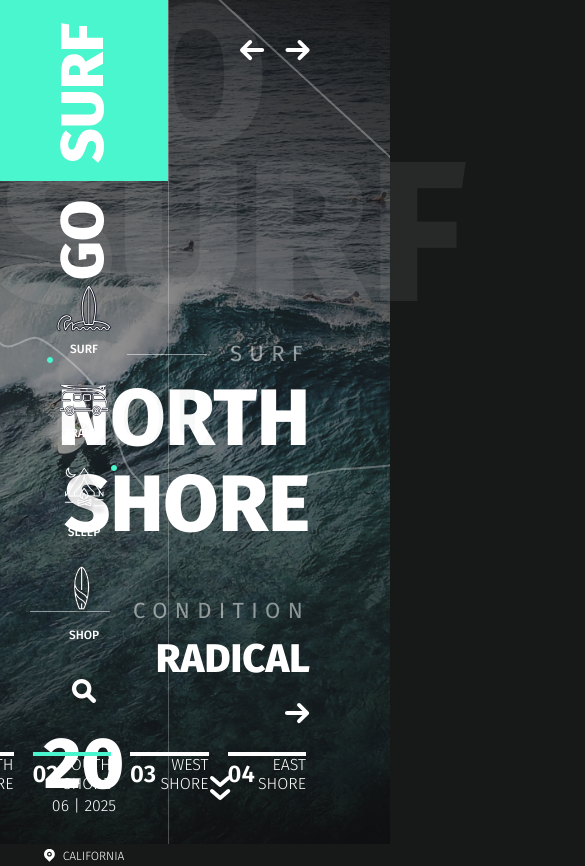
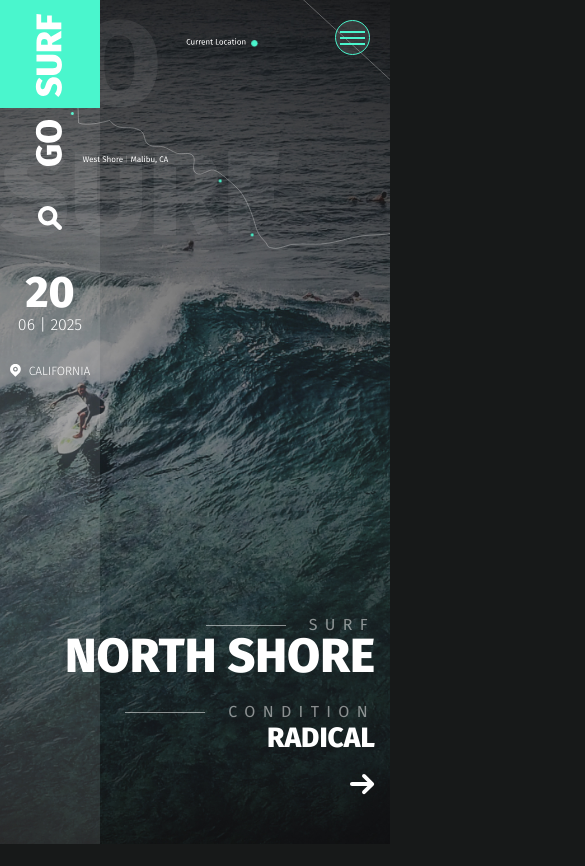
Before and after one commit to Alexander-webov/surf, a website: page app/index.html in a window 390 px wide. Shown: the top 866 px of the page, 585 px wide, since content can reach past the window. After the commit the page ends 844 px from the top, so only its background shows below. Drawn offline with nearby package versions, Linux system fonts and the light colour scheme; files that its build step writes are made by us from their sources.

Commit message:
first screen adaptiliby

```diff
--- a/app/index.html
+++ b/app/index.html
@@ -18,6 +18,11 @@
 <body>
 
   <header class="header">
+    <div class="menu-btn">
+      <div class="menu-btn__line"></div>
+      <div class="menu-btn__line"></div>
+      <div class="menu-btn__line"></div>
+    </div>
     <div class="header-title">
       go surf
     </div>
@@ -55,10 +60,12 @@
       </svg>
 
     </div>
+
     <div class="header__aside">
       <div class="logo">
         <a href="#"><img src="./images/logo.svg" alt=""></a>
       </div>
+
       <nav class="menu">
         <ul class="menu__list">
           <li class="menu__list-item">
@@ -176,7 +183,8 @@
   </header>
 
   <div class="container">
-    <section class="surf">
+
+    <!--     <section class="surf">
       <div class="title">
         <span>
           surf
@@ -575,9 +583,6 @@
 
     </section>
 
-
-
-
     <section class="travel">
       <div class="title">
         <span>
@@ -1574,7 +1579,6 @@
 
     </section>
 
-
     <section class="shop">
       <div class="title">
         <span>
@@ -1827,7 +1831,7 @@
         © Go-Surf 2018. All Rights Reserved.
       </div>
     </footer>
-
+ -->
   </div>
 
 
--- a/app/js/main.js
+++ b/app/js/main.js
@@ -26,9 +26,9 @@ const headerSwiper = new Swiper('.header__content', {
           </div>';
         },
     },
-    autoplay: {
-        delay: 5000,
-    },
+    /*     autoplay: {
+            delay: 5000,
+        }, */
 
 });
 
@@ -150,7 +150,7 @@ jQuery('.quantity').each(function () {
 
 
 
-const quantityButton = document.querySelectorAll('.quantity-button');
+/* const quantityButton = document.querySelectorAll('.quantity-button');
 const nights = document.querySelector('.nights');
 const guests = document.querySelector('.guests');
 const sum = document.querySelector('.sum');
@@ -169,7 +169,7 @@ const calculator = () => {
 }
 
 calculator();
-
+ */
 
 
 const surfboardBoxCircle = document.querySelectorAll('.surfboard-box__circle');
@@ -183,3 +183,13 @@ surfboardBoxCircle.forEach((el, key) => {
         surfboardBoxContent[key].classList.toggle('active');
     });
 })
+
+/* mobile menu */
+
+const menuBtn = document.querySelector('.menu-btn');
+const headerMenu = document.querySelector('.menu');
+
+menuBtn.addEventListener('click', () => {
+    console.log(1);
+    headerMenu.classList.toggle('active');
+})
--- /dev/null
+++ b/app/scss/_media.scss
@@ -0,0 +1,270 @@
+@media (max-width: 1440px) {
+  .logo {
+    img {
+      width: 100px;
+    }
+  }
+  .header {
+    &-title {
+      font-size: 160px;
+      line-height: 130px;
+    }
+    &__date {
+      font-size: 44px;
+      line-height: 45px;
+    }
+    &__arrows {
+      left: 170px;
+    }
+  }
+  .menu {
+    &__list-item {
+      img {
+        max-width: 82%;
+      }
+    }
+    &__list-link {
+      display: flex;
+      align-items: center;
+      flex-direction: column;
+      justify-content: center;
+      span {
+        padding-top: 5px;
+        margin-bottom: 20px;
+      }
+    }
+  }
+}
+
+@media (max-width: 1380px) {
+  .header {
+    &__aside {
+      display: flex;
+      align-items: center;
+      height: 167px;
+      border-right: none;
+      padding-right: 15px;
+      &::after {
+        content: "";
+        position: absolute;
+        width: 100%;
+        height: 108px;
+        top: 0;
+        left: 0;
+        background-color: rgba(#fff, 0.1);
+      }
+    }
+    &__search {
+      margin-top: 0px;
+    }
+    &__date {
+      margin: 15px 15px 0;
+    }
+    &__arrows {
+      left: 20px;
+    }
+  }
+  .menu {
+    &__list {
+      display: flex;
+      align-items: flex-end;
+    }
+    &__list-link {
+      padding: 15px;
+    }
+  }
+
+  .slider {
+    &-item__info-title {
+      font-size: 62px;
+      line-height: 32px;
+    }
+    &-item__info-text {
+      font-size: 36px;
+      line-height: 32px;
+    }
+    &-item__info-subtext {
+      margin-bottom: 0;
+    }
+  }
+}
+
+@media (max-width: 1340px) {
+  .header {
+    &__map {
+      svg {
+        width: 500px;
+        height: 250px;
+      }
+    }
+  }
+  .header__slider-button-prev,
+  .header__slider-button-next {
+    top: 8px;
+  }
+  .header__slider-button-next {
+    right: 25px;
+  }
+  .header__slider-button-prev {
+    right: 60px;
+  }
+}
+
+@media (max-width: 989px) {
+  .header {
+    &__arrows {
+      display: none;
+    }
+    &__search {
+      padding-left: 15px;
+    }
+  }
+  .menu {
+    background-color: rgba(0, 0, 0, 0.97);
+    width: 100%;
+    height: 100%;
+    z-index: 22;
+    position: absolute;
+    top: 0;
+    left: 0;
+    right: 0;
+    bottom: 0;
+    z-index: 19;
+    display: flex;
+    align-items: center;
+    justify-content: center;
+    transform: translateX(-100%);
+    transition: all 0.5s;
+    &.active {
+      transform: translateX(0%);
+    }
+  }
+  .slider {
+    &-item__info {
+      position: absolute;
+      right: 15px;
+      bottom: 45px;
+      text-align: right;
+    }
+    &-item__info-text {
+      font-size: 28px;
+    }
+    &-item__info-title {
+      font-size: 48px;
+      margin-bottom: 30px;
+    }
+  }
+  .headline-left {
+    font-size: 16px;
+    line-height: 20px;
+  }
+  .swiper-pagination {
+    margin-bottom: 30px;
+  }
+  .swiper-horizontal > .swiper-pagination-bullets,
+  .swiper-pagination-bullets.swiper-pagination-horizontal,
+  .swiper-pagination-custom,
+  .swiper-pagination-fraction {
+    right: 10px;
+  }
+  .swiper-pagination-bullet {
+    width: 140px;
+  }
+  .box.swiper-pagination-bullet.swiper-pagination-bullet-active {
+    width: 170px;
+  }
+  .box.swiper-pagination-bullet .bigNumber {
+    font-size: 20px;
+    line-height: 24px;
+  }
+
+  .menu-btn {
+    background-color: rgba(#fff, 0.1);
+    z-index: 20;
+    width: 35px;
+    height: 35px;
+    border-radius: 50%;
+    border: 1px solid $green;
+    position: absolute;
+    right: 20px;
+    top: 20px;
+    display: flex;
+    align-items: center;
+    justify-content: center;
+    flex-direction: column;
+    &__line {
+      width: 25px;
+      height: 2px;
+      background-color: $green;
+      margin: 2px;
+    }
+  }
+  .header__slider-button-prev,
+  .header__slider-button-next {
+    display: none;
+  }
+}
+
+@media (max-width: 768px) {
+  .swiper-pagination {
+    margin-bottom: 25px;
+  }
+  .box.swiper-pagination-bullet .text {
+    margin-top: 30px;
+    font-size: 14px;
+  }
+  .box.swiper-pagination-bullet .bigNumber {
+    margin-top: 30px;
+    font-size: 16px;
+  }
+  .swiper-horizontal > .swiper-pagination-bullets .swiper-pagination-bullet,
+  .swiper-pagination-horizontal.swiper-pagination-bullets
+    .swiper-pagination-bullet {
+    margin-left: 5px;
+  }
+  .box.swiper-pagination-bullet.swiper-pagination-bullet-active {
+    width: 140px;
+  }
+  .swiper-horizontal > .swiper-pagination-bullets,
+  .swiper-pagination-bullets.swiper-pagination-horizontal,
+  .swiper-pagination-custom,
+  .swiper-pagination-fraction {
+    right: 0px;
+  }
+  .header-title {
+    font-size: 120px;
+    line-height: 130px;
+  }
+}
+
+@media (max-width: 480px) {
+  .header {
+    &__aside {
+      flex-direction: column;
+      height: 100vh;
+      background-color: rgba(#fff, 0.1);
+      padding-right: 0;
+      &::after {
+        content: "";
+        position: absolute;
+        width: 0;
+        height: 0;
+        top: 0;
+        left: 0;
+        background-color: transparent;
+      }
+    }
+    &__search {
+      padding-left: 0;
+      margin-top: 35px;
+    }
+  }
+  .swiper-pagination {
+    display: none;
+  }
+
+  .menu__list {
+    flex-direction: column;
+    align-items: center;
+  }
+}
--- a/app/scss/style.scss
+++ b/app/scss/style.scss
@@ -962,3 +962,5 @@ shop
     }
   }
 }
+
+@import "media";
```
Also changed, not shown: app/css/style.min.css, app/js/main.min.js.
